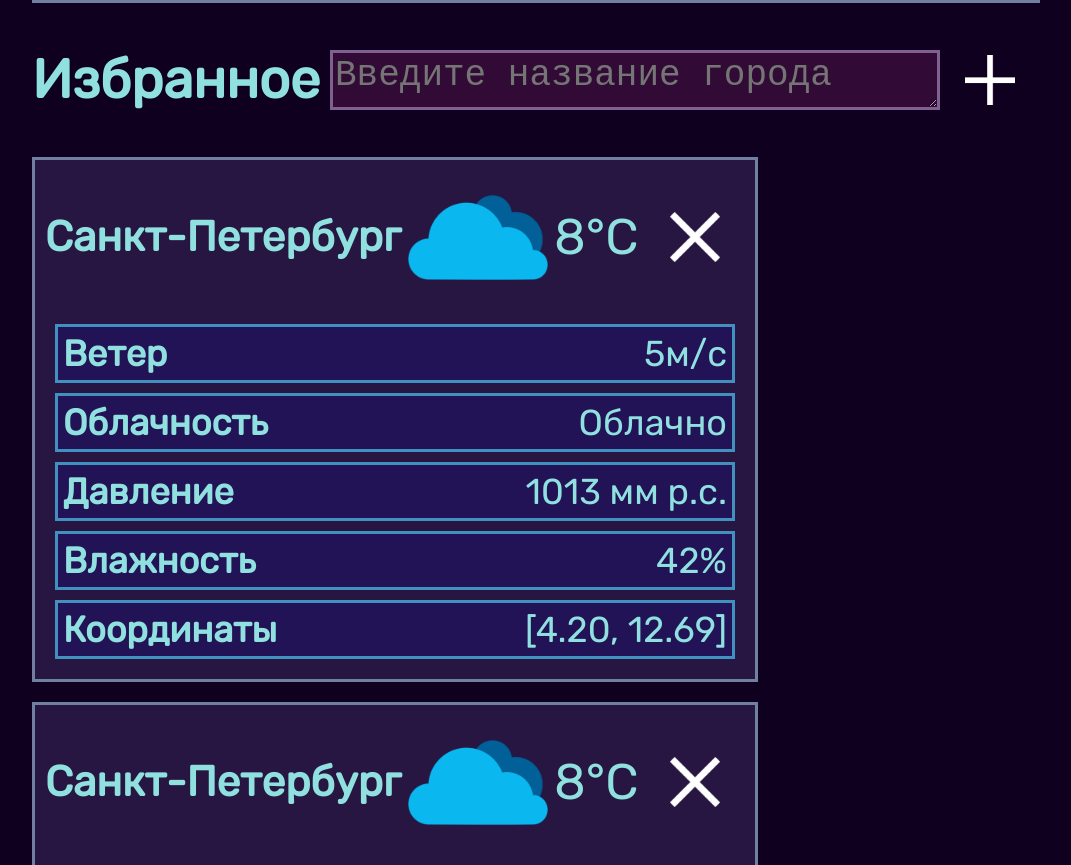
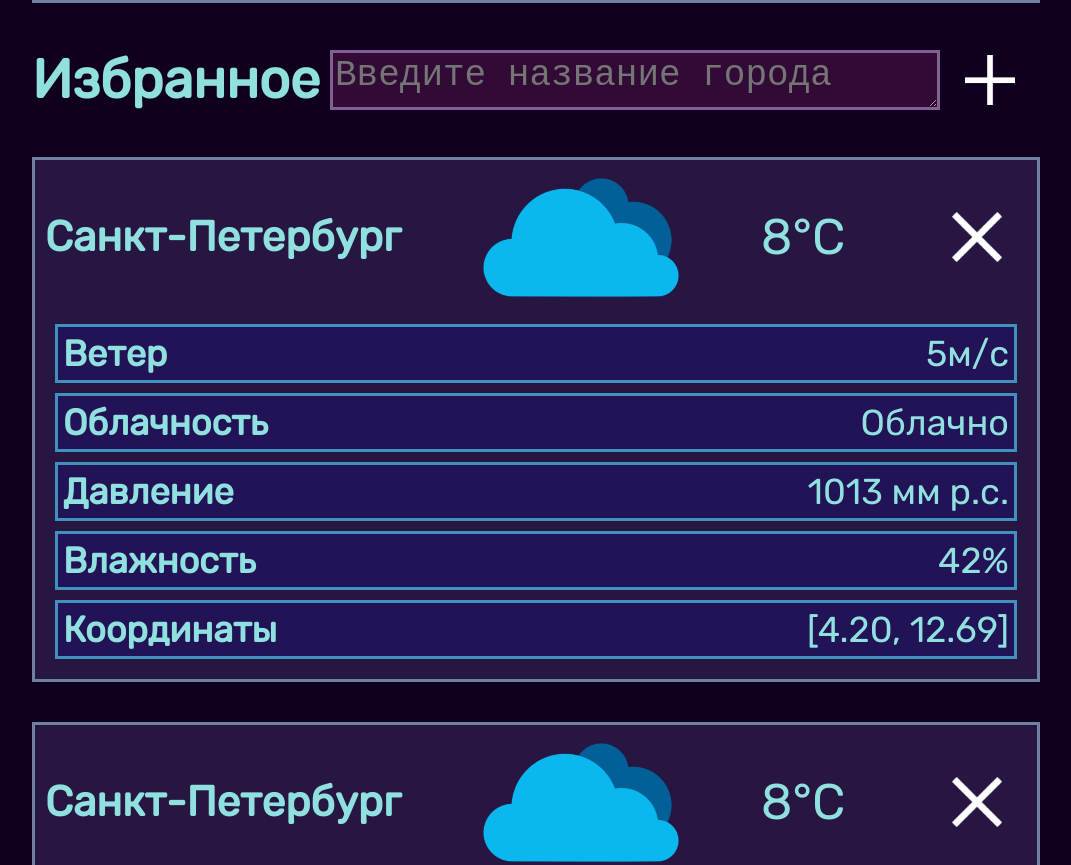
Before and after one commit to KitsuNeko256/WebWeather, a plain HTML site: page index.html in a window 1280 px wide. Shown: the part 964-1829 px from the top of the page, without its empty margins (104-1175 px from the left). Drawn offline with Linux system fonts and the light colour scheme.

Commit message:
added flex-grow

```diff
--- a/styles.css
+++ b/styles.css
@@ -95,6 +95,7 @@ ul {
     display: flex;
     flex-wrap: wrap;
     justify-content: space-between;
+    margin: -20px;
 }
 .favCity {
     display: flex;
@@ -102,8 +103,9 @@ ul {
     background-color: var(--color_fg_purple);
     border: 3px solid var(--color_border_purple);
     padding: 10px 10px 0px 10px;
-    margin-bottom: 20px;
+    margin: 20px;
     width: 700px;
+    flex-grow: 1;
 }
 .favCityHeader {
     display: flex;
```
